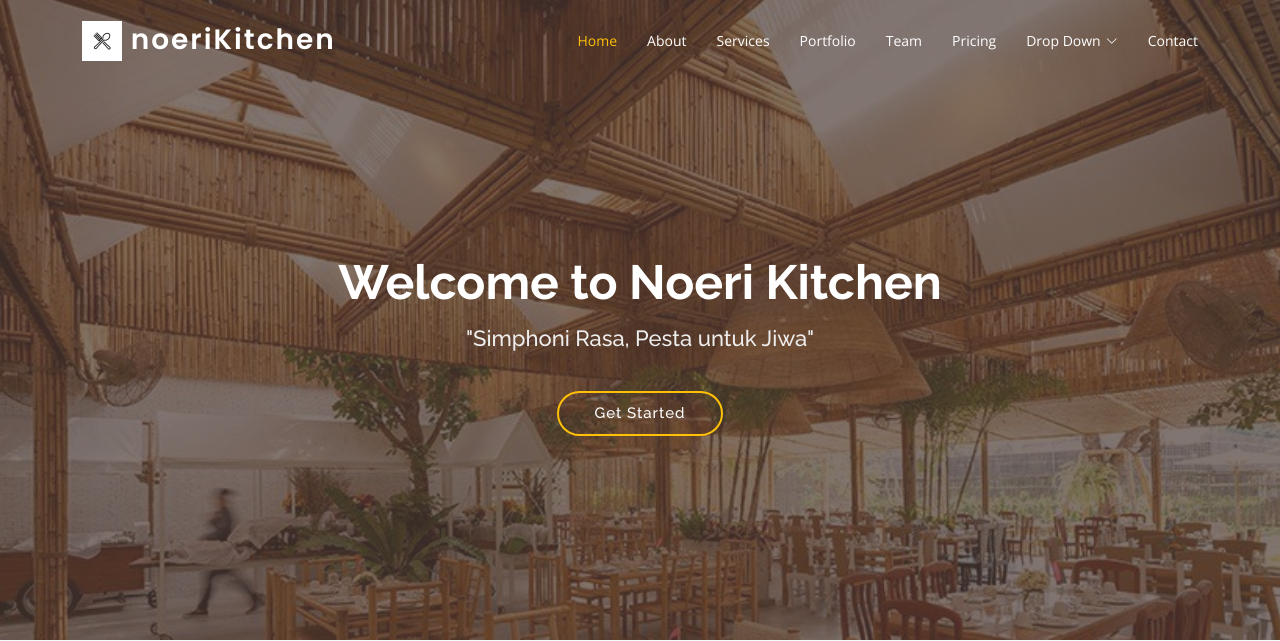
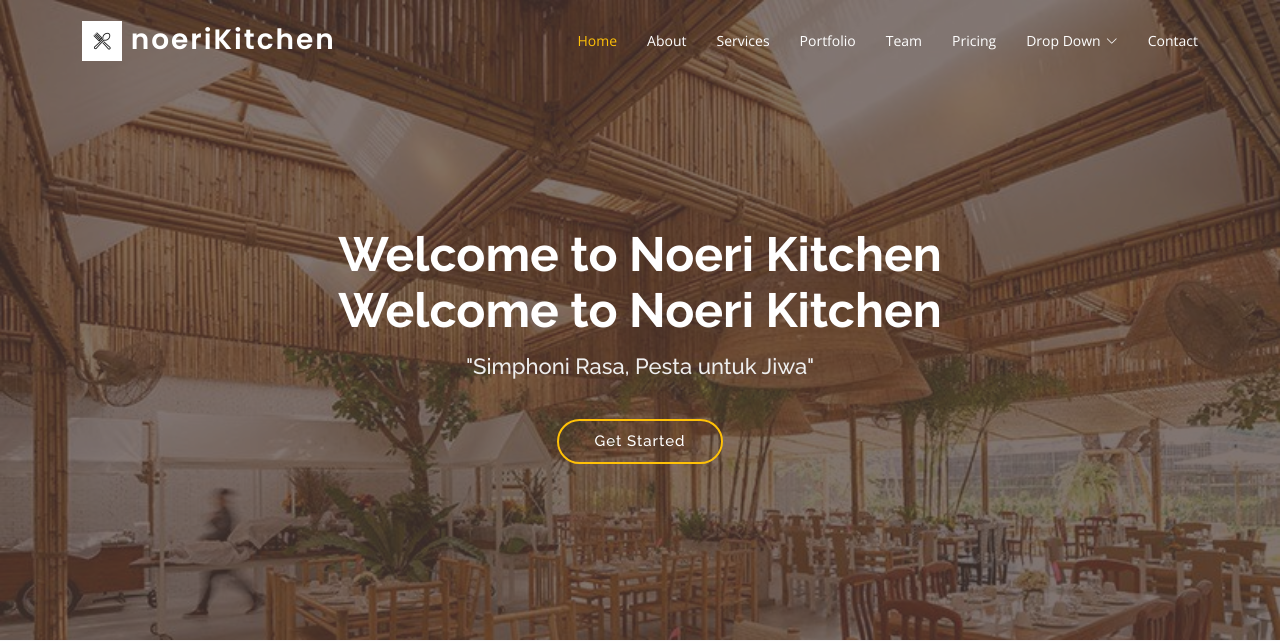
Before and after one commit to rifasania/noeri, a CodeIgniter app: page /noeri/ in a window 1280 px wide. Shown: the top 641 px of the page. Run offline with CodeIgniter, Linux system fonts and the light colour scheme.

Commit message:
coba-coba

```diff
--- a/application/views/V_Noeri.php
+++ b/application/views/V_Noeri.php
@@ -86,6 +86,7 @@ defined('BASEPATH') OR exit('No direct script access allowed');
   <!-- ======= Hero Section ======= -->
   <section id="hero" class="d-flex align-items-center justify-content-center">
     <div class="container position-relative">
+      <h1>Welcome to Noeri Kitchen</h1>
       <h1>Welcome to Noeri Kitchen</h1>
       <h2>"Simphoni Rasa, Pesta untuk Jiwa"</h2>
       <a href="#about" class="btn-get-started scrollto">Get Started</a>
```
